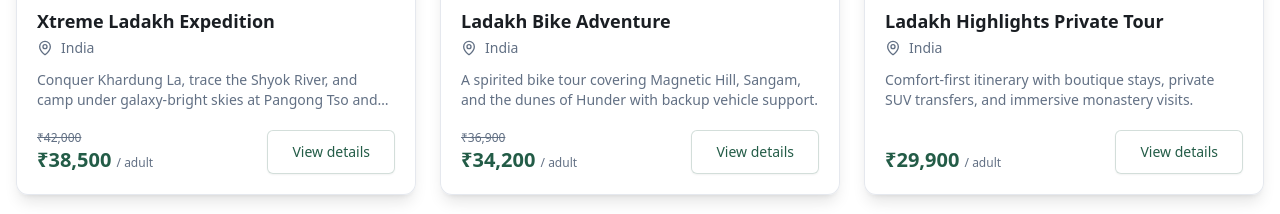
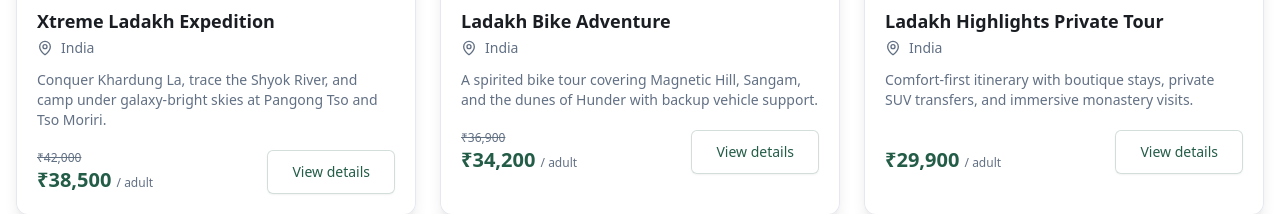
Before and after one commit to shivam13669/Storiesbyfoot-main--2-, a React (Vite) app: page /destinations in a window 1280 px wide. Shown: the part 574-788 px from the top of the page. Built offline with nearby package versions, Linux system fonts and the light colour scheme.

Commit message:
Remove unsupported line-clamp utility to avoid tailwind plugin requirement
cgen-a421f2e63a2048abac019f611153dc44

```diff
--- a/src/pages/Destinations.tsx
+++ b/src/pages/Destinations.tsx
@@ -89,7 +89,7 @@ const DestinationsPage = () => {
                     <MapPin className="h-4 w-4" /> {activeDestination.region}
                   </div>
 
-                  <p className="mt-3 line-clamp-2 text-sm text-muted-foreground">
+                  <p className="mt-3 text-sm text-muted-foreground">
                     {pkg.description}
                   </p>
 
```
